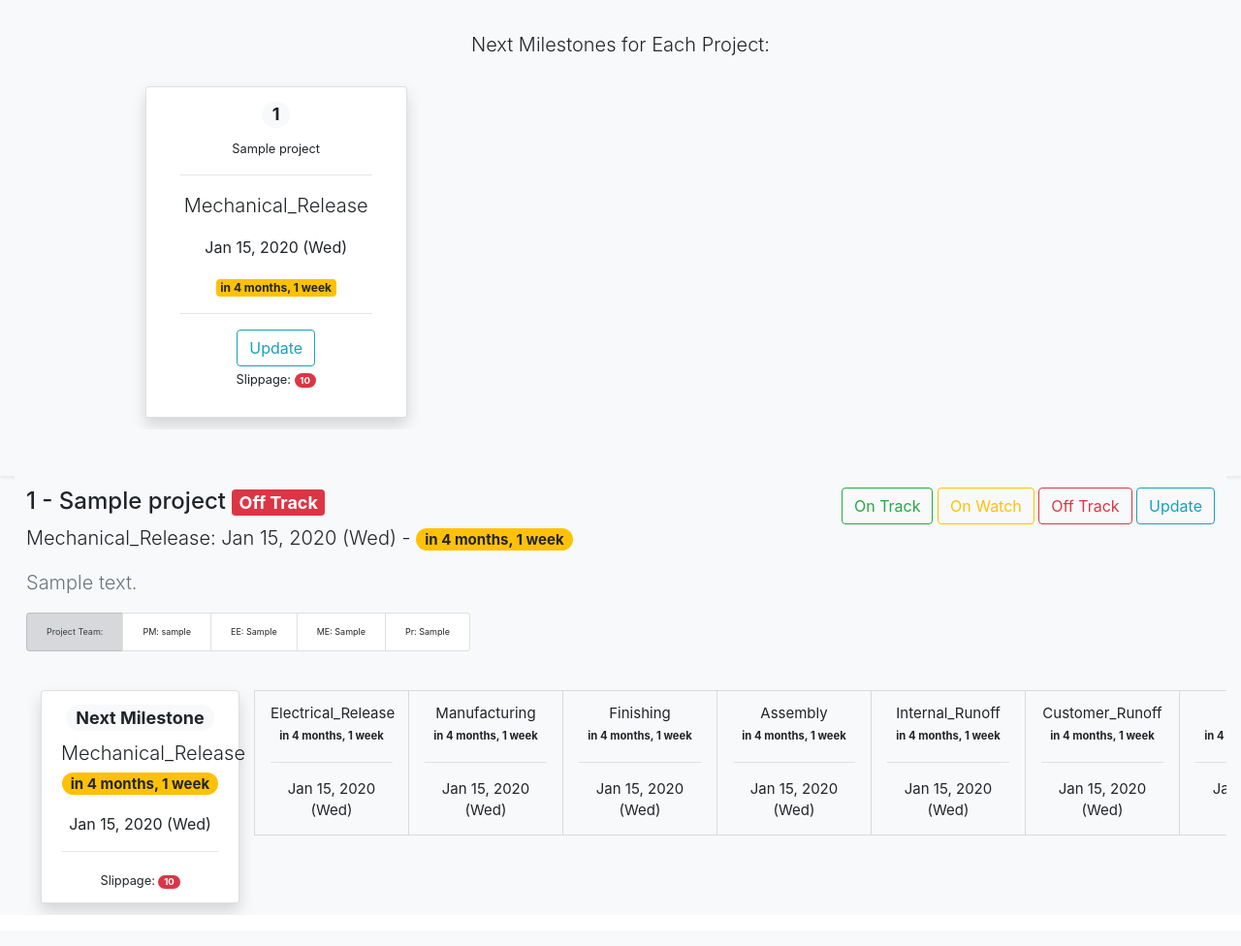
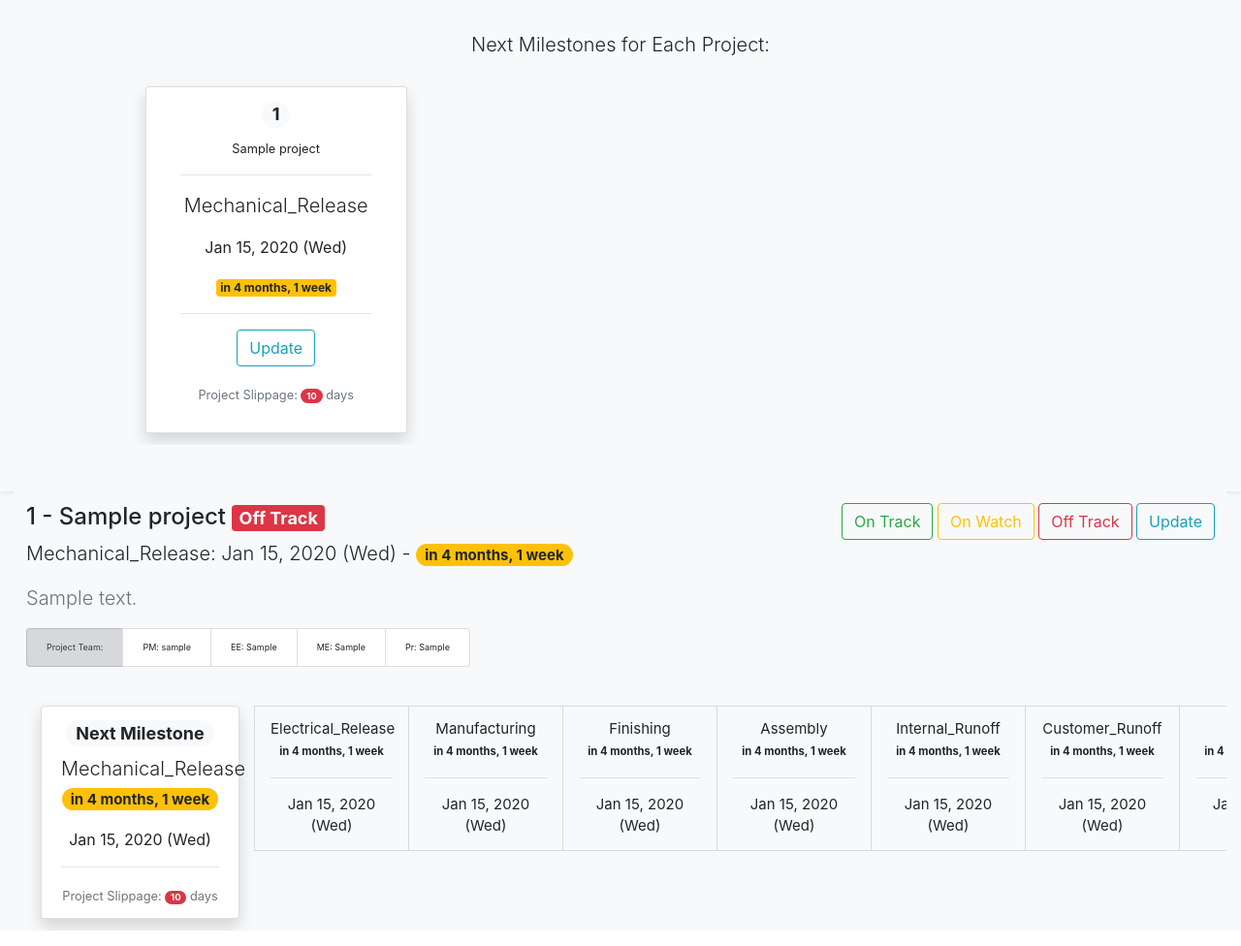
Before and after one commit to sammydowds/projectautomation, a Django app: page /projects/myprojects/ in a window 1280 px wide. Shown: the part 447-1423 px from the top of the page at 97% size. Before the commit the page ends 1390 px from the top, so only its background shows below. Run offline with Django 3.2, Linux system fonts and the light colour scheme; a user stored in the database is signed in; tables that the repository leaves empty hold one stand-in row (values such as "Sample post"); some libraries are stand-ins or nearby versions.

Commit message:
Updated format of slippage text

```diff
--- a/projects/templates/projects/project_card.html
+++ b/projects/templates/projects/project_card.html
@@ -9,13 +9,14 @@
       <p>{{value.end}}</p>
       <span class="badge badge-warning">in {{ value.end|timeuntil:today}}</span>
       <hr>
-      <a href = "{% url 'update' num=project.projectnumber %}" class="btn btn-outline-info" role="button">Update</a>
-      <br>
+      <p>
+        <a href = "{% url 'update' num=project.projectnumber %}" class="btn btn-outline-info" role="button">Update</a>
+      </p>
       <p>
         {% if project.Slippage > 0 %}
-          <small>Slippage: <span class="badge badge-pill badge-danger">{{project.Slippage}}</span></small>
+        <small class="text-muted">Project Slippage: <span class="badge badge-pill badge-danger">{{project.Slippage}}</span> days</small>
         {% elif project.Slippage <= 0 %}
-          <small>Slippage: <span class="badge badge-pill badge-success">{{project.Slippage}}</span></small>
+          <small class="text-muted">Project Slippage: <span class="badge badge-pill badge-success">{{project.Slippage}}</span> days</small>
         {% endif %}
       </p>
     </div>
--- a/projects/templates/projects/project_list.html
+++ b/projects/templates/projects/project_list.html
@@ -54,9 +54,9 @@
                   {{values.end}}
                     <hr>
                     {% if project.Slippage > 0 %}
-                      <small>Slippage: <span class="badge badge-pill badge-danger">{{project.Slippage}}</span></small>
+                      <small class="text-muted">Project Slippage: <span class="badge badge-pill badge-danger">{{project.Slippage}}</span> days</small>
                     {% elif project.Slippage <= 0 %}
-                      <small>Slippage: <span class="badge badge-pill badge-success">{{project.Slippage}}</span></small>
+                      <small class="text-muted">Project Slippage: <span class="badge badge-pill badge-success">{{project.Slippage}}</span> days</small>
                     {% endif %}
                 </li>
               </div>
```
